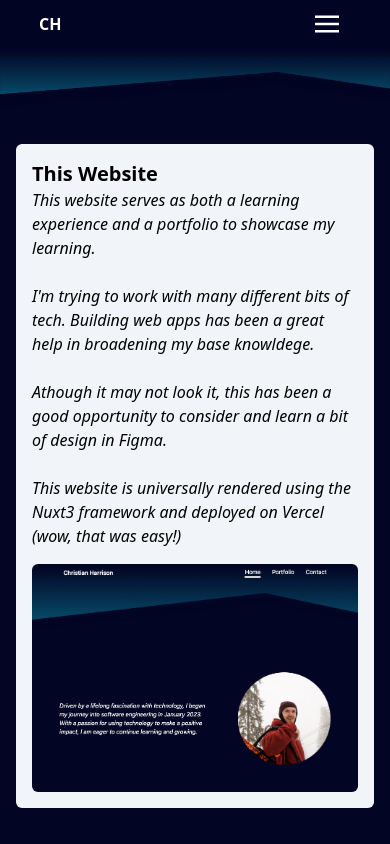
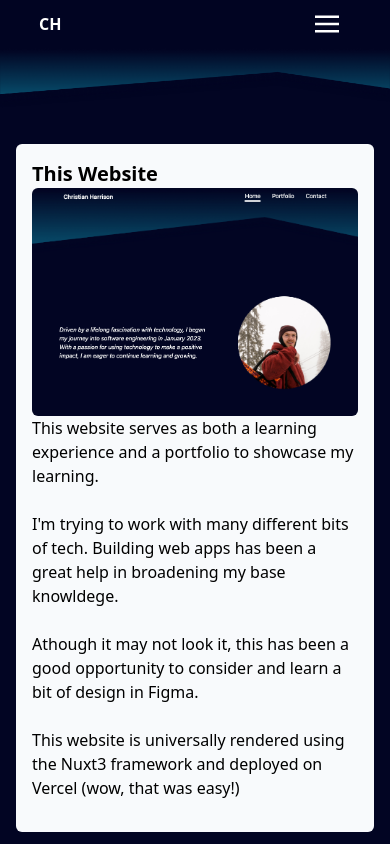
Before and after one commit to christywastaken/christianharrison, a Nuxt app: page /portfolio in a window 390 px wide. Built offline with nearby package versions, Linux system fonts and the light colour scheme.

Commit message:
Update UI for mobile portfolio

```diff
--- a/components/BlogPostMobile.vue
+++ b/components/BlogPostMobile.vue
@@ -1,8 +1,8 @@
 <template>
-  <a :href="link" target="_blank" class="flex flex-col justify-center p-4 my-8 rounded-md bg-slate-100 hover:white-shadow">
+  <a :href="link" target="_blank" class="flex flex-col justify-center p-4 my-8 rounded-md bg-slate-50 hover:white-shadow">
     <h2 class="md:text-3xl text-xl font-bold">{{ title }}</h2>
-    <p class="italic mb-4" v-html="about"></p>
     <img :src="imageSrc" class="object-contain rounded-md" />
+    <p class="mb-4" v-html="about"></p>
   </a>
 </template>
 
```
